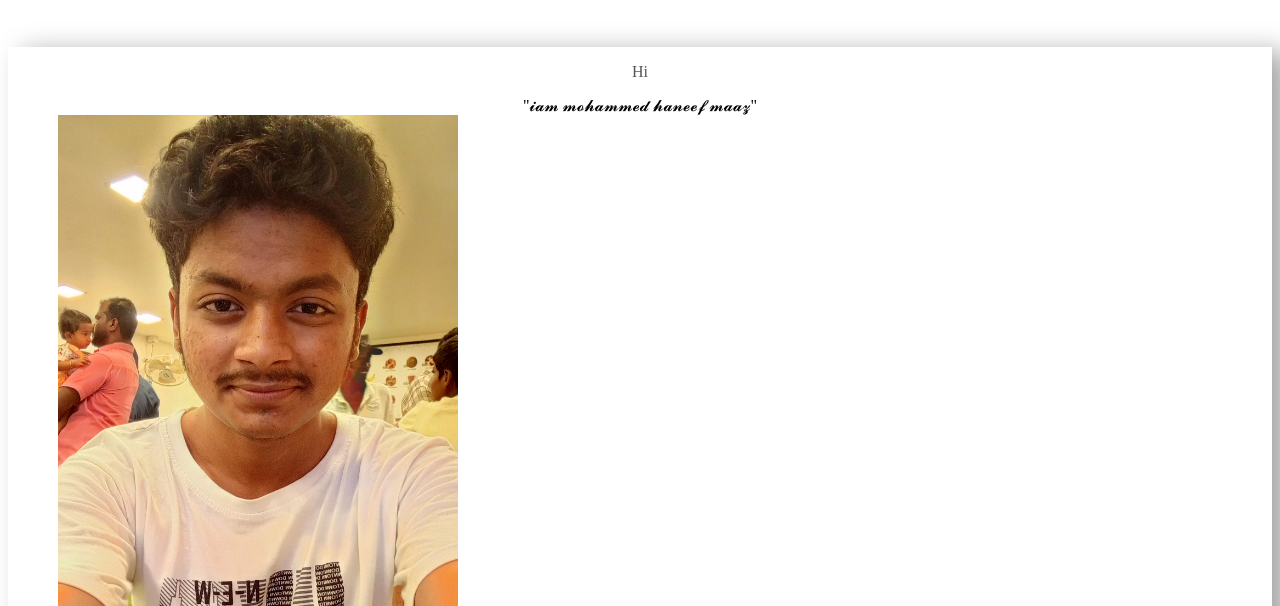
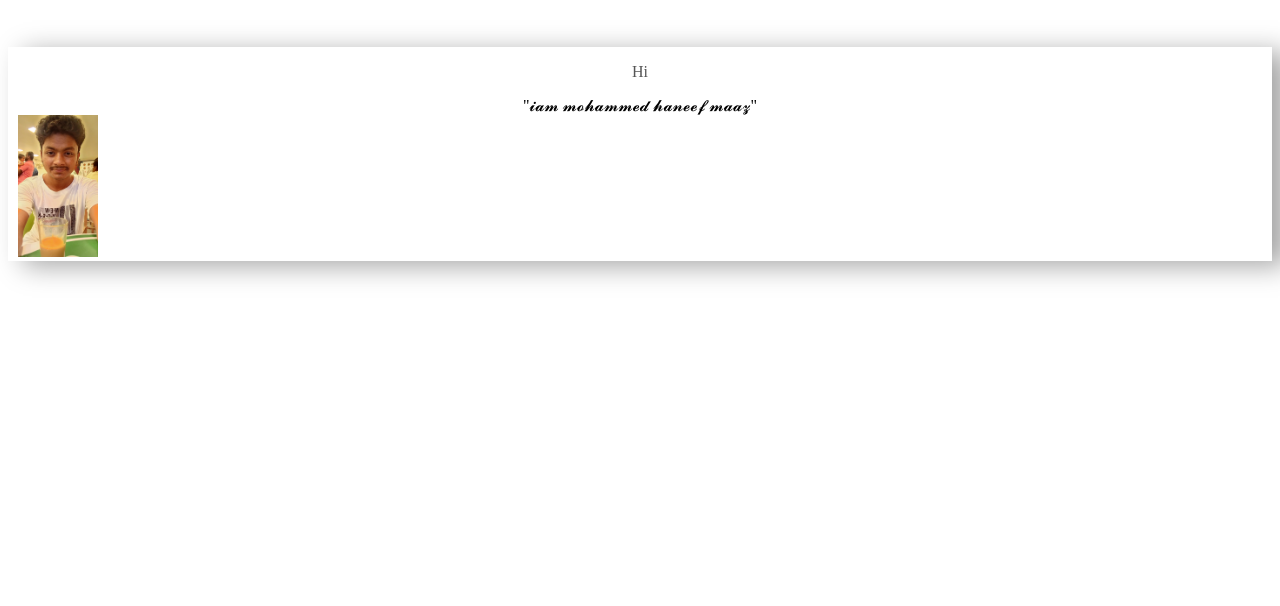
Before and after one commit to mohammedhaneefmaaz/farmers2consumers, a plain HTML site: page maaz.html in a window 1280 px wide. Shown: the part 194-800 px from the top of the page. Drawn offline with Linux system fonts and the light colour scheme.

Commit message:
Update style2.css

```diff
--- a/style2.css
+++ b/style2.css
@@ -137,9 +137,9 @@ transition: background 0.5s;
 
     }
     .mzpic{
-        height: 1000px;
-        width: 500px;
-        max-width: 500px;
+
+        width: 980px;
+        max-width: 100px;
         image-resolution: 100px;
     }
 
```
